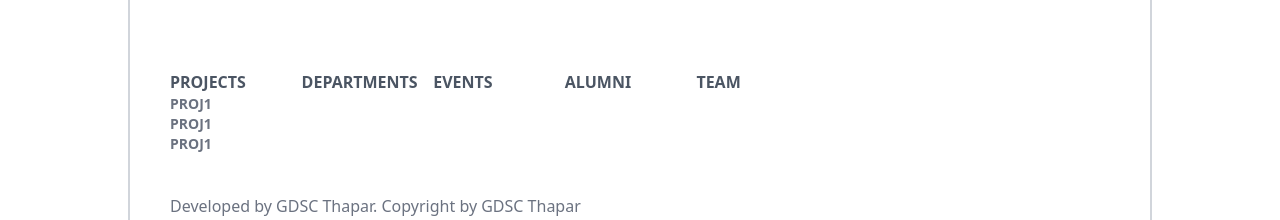
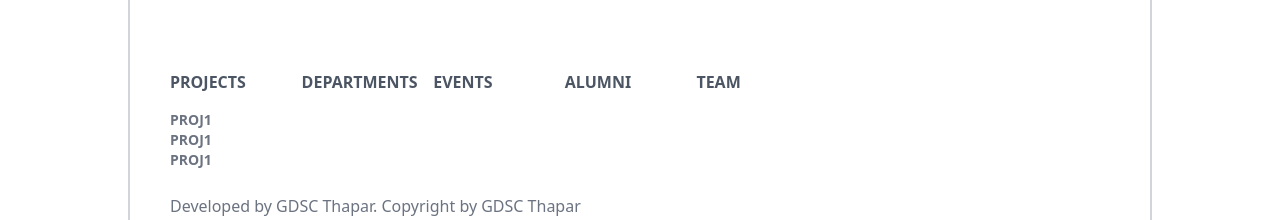
Before and after one commit to developer-student-club-thapar/Society-Website, a React (Vite) app in the folder frontend/: page /team in a window 1280 px wide. Shown: the part 972-1192 px from the top of the page. Built offline with nearby package versions, Linux system fonts and the light colour scheme.

Commit message:
main page changes

```diff
--- a/frontend/src/components/Footer.jsx
+++ b/frontend/src/components/Footer.jsx
@@ -14,9 +14,9 @@ const Footer = () => {
         </div>
         <button className='bg-black text-white px-8 py-2 rounded-3xl hover:text-black hover:bg-white transition-all hover:border-2 hover:border-black' onClick={() => {window.location.href = "https://github.com"}} >FORM LINK</button>
       </div>
-      <div className="grid grid-cols-5 w-[70%]  mb-10">
+      <div className="grid grid-cols-5 w-[70%]  mb-6">
         <div className="">
-          <h1 className='text-gray-600 font-bold'>PROJECTS</h1>
+          <h1 className='text-gray-600 font-bold mb-4'>PROJECTS</h1>
           <div className="text-sm font-semibold text-gray-500">PROJ1</div>
           <div className="text-sm font-semibold text-gray-500">PROJ1</div>
           <div className="text-sm font-semibold text-gray-500">PROJ1</div>
```
